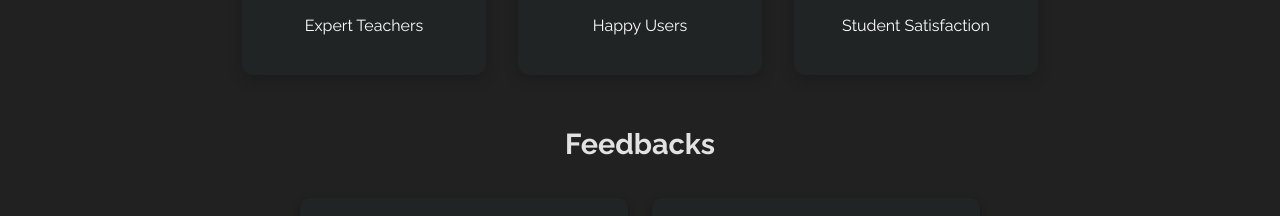
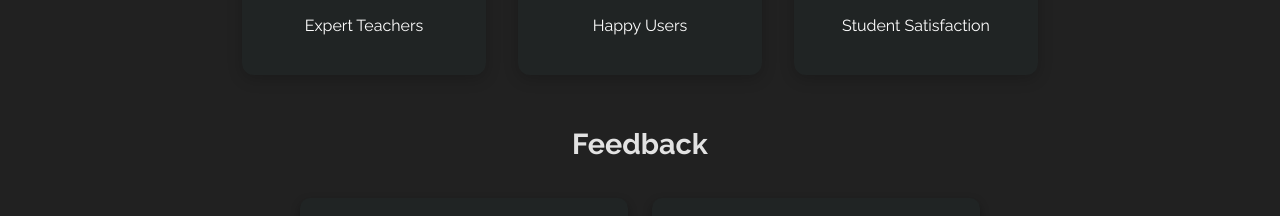
Before and after one commit to iameterna00/E-Tuition, a React (Vite) app: page / in a window 1280 px wide. Shown: the part 1620-1836 px from the top of the page. Built offline with nearby package versions, Linux system fonts and the light colour scheme; no server answers.

Commit message:
feedback

```diff
--- a/src/Pages/aboutus.jsx
+++ b/src/Pages/aboutus.jsx
@@ -67,7 +67,7 @@ const About = () => {
         </div>
       </div>
 
-      <h2 className="testimonial-title">Feedbacks</h2>
+      <h2 className="testimonial-title">Feedback</h2>
       <div className="testimonials">
         {testimonials.map((t, i) => (
           <div key={i} className="testimonial fade-in">
```
